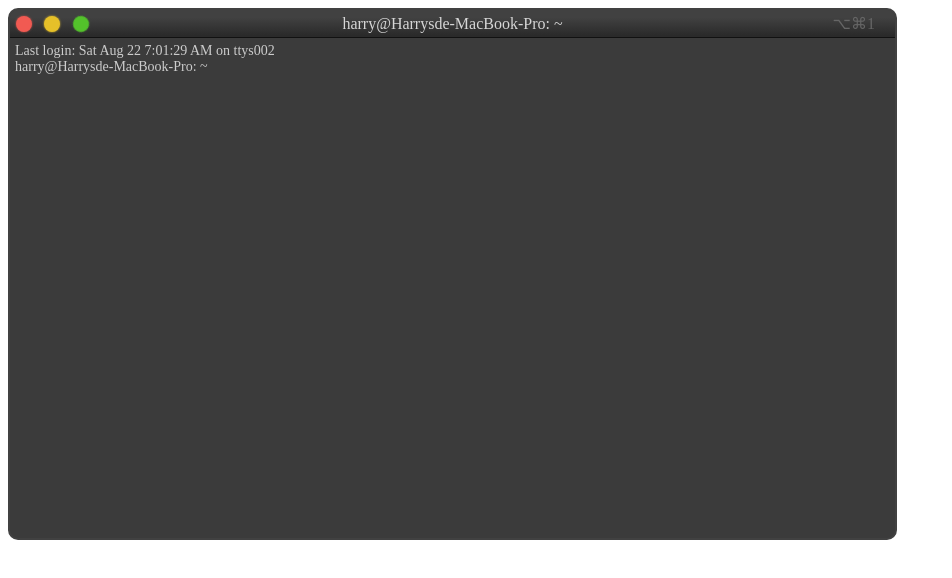
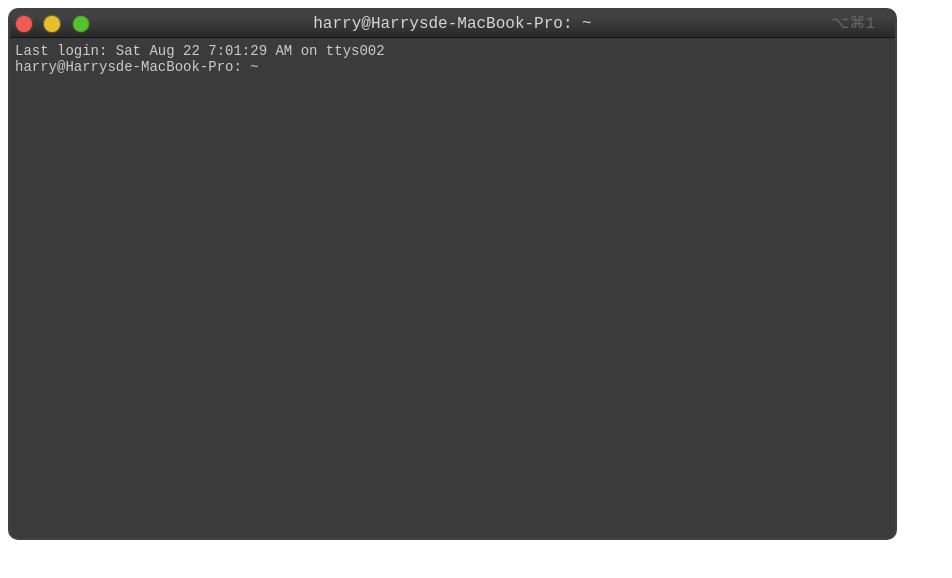
Before and after one commit to harryuan65/WebDesign, a plain HTML site: page mac-term2/index.html in a window 1280 px wide. Shown: the whole page, without its empty margins (0-952 px from the left). Drawn offline with Linux system fonts and the light colour scheme.

Commit message:
feat: change to default monospace font

```diff
--- a/mac-term2/style.css
+++ b/mac-term2/style.css
@@ -4,7 +4,8 @@
 
 * {
     box-sizing: border-box;
-    font-family: "PingFang TC";
+    /* font-family: "PingFang TC"; */
+    font-family: 'Courier New', Courier, monospace;
 }
 
 .window{
```
